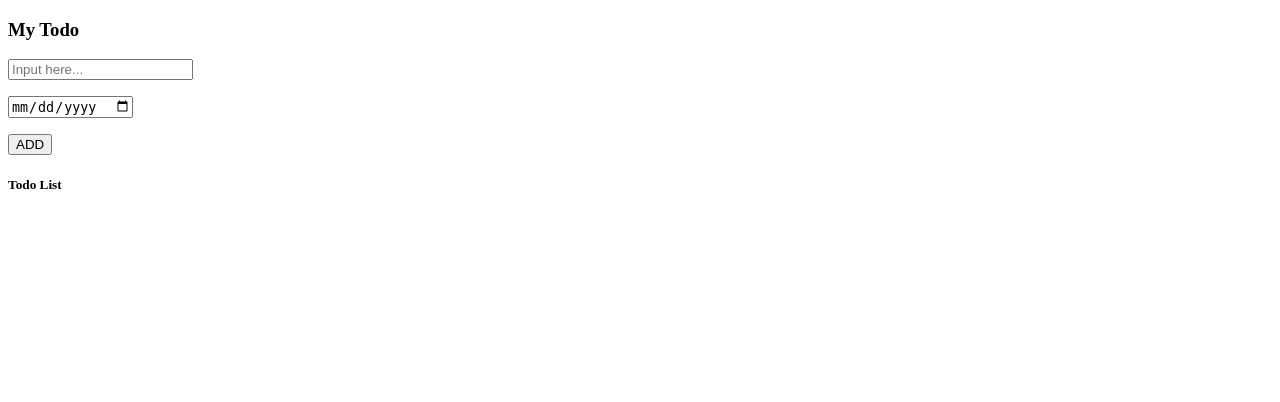
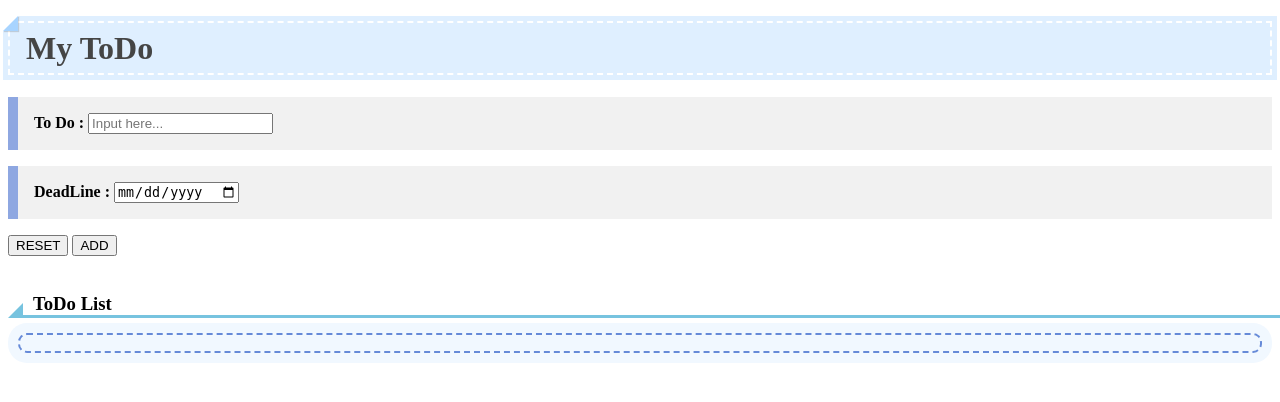
Before and after one commit to To-Ki-O/k-python-learning, a Django app: page / in a window 1280 px wide. Shown: the top 402 px of the page. Run offline with Django 4.2, Linux system fonts and the light colour scheme; data that the repository does not hold is empty.

Commit message:
Merge pull request #12 from ryosuke-betw/todolist-app-2 CSS適用など、まだPRを上げていないものがあったので、こちらで上げさせていただきます。

```diff
--- a/django/mysite/mysite/settings.py
+++ b/django/mysite/mysite/settings.py
@@ -123,3 +123,9 @@ STATIC_URL = 'static/'
 # https://docs.djangoproject.com/en/4.2/ref/settings/#default-auto-field
 
 DEFAULT_AUTO_FIELD = 'django.db.models.BigAutoField'
+
+# プロジェクトルートの static ディレクトリに配置されたファイルを読み込むように設定
+STATIC_URL = '/static/'
+STATICFILES_DIRS = [
+    BASE_DIR / "static",
+]
--- /dev/null
+++ b/django/mysite/static/todo/style.css
@@ -0,0 +1,71 @@
+h1 {
+  position: relative;
+  background: #dfefff;
+  box-shadow: 0px 0px 0px 5px #dfefff;
+  border: dashed 2px white;
+  padding: 0.2em 0.5em;
+  color: #454545;
+}
+
+h1:after {
+  position: absolute;
+  content: '';
+  left: -7px;
+  top: -7px;
+  border-width: 0 0 15px 15px;
+  border-style: solid;
+  border-color: #fff #fff #a8d4ff;
+  box-shadow: 1px 1px 1px rgba(0, 0, 0, 0.15);
+}
+
+h3 {
+  position: relative;
+  padding-left: 25px;
+}
+
+h3:before {
+  position: absolute;
+  content: '';
+  bottom: -3px;
+  left: 0;
+  width: 0;
+  height: 0;
+  border: none;
+  border-left: solid 15px transparent;
+  border-bottom: solid 15px rgb(119, 195, 223);
+}
+h3:after {
+  position: absolute;
+  content: '';
+  bottom: -3px;
+  left: 10px;
+  width: 100%;
+  border-bottom: solid 3px rgb(119, 195, 223);
+}
+
+p{
+  padding: 1em;
+  background-color: #f1f1f1;
+  border-left: 10px solid #8ea7e1;
+  font-weight: bold;
+}
+
+ul, ol {
+  padding: 0;
+  position: relative;
+}
+
+ul, ol {
+  background: #f1f8ff;
+  box-shadow: 0px 0px 0px 10px #f1f8ff;/*線の外側*/
+  border: dashed 2px #668ad8;/*破線*/
+  border-radius: 9px;
+  margin-left: 10px;/*はみ出ないように調整*/
+  margin-right: 10px;/*はみ出ないように調整*/
+  padding: 0.5em 0.5em 0.5em 2em;
+}
+
+ul li, ol li {
+  line-height: 1.5;
+  padding: 0.5em 0;
+}
--- a/django/mysite/todo/models.py
+++ b/django/mysite/todo/models.py
@@ -2,4 +2,4 @@ from django.db import models
 
 class Todo(models.Model):
    text = models.CharField(max_length=100)
-   deadline = models.DateField(auto_now=True)
+   deadline = models.DateField(auto_now=False)
--- a/django/mysite/todo/templates/index.html
+++ b/django/mysite/todo/templates/index.html
@@ -1,19 +1,23 @@
+{% load static %}
 <!DOCTYPE html>
 <html>
 <head>
  <meta charset="utf-8">
- <title>My Todo</title>
+ <title>My ToDo</title>
+ <link rel="stylesheet" href="{% static 'todo/style.css' %}" />
 </head>
 <body>
- <h3>My Todo</h3>
+ <h1>My ToDo</h1>
  <form action="/todos/add" method="POST">
    {% csrf_token %}
-   <p><input name="text" placeholder="Input here..."></p>
-   <p><input name="deadline" type="date" ></p>
+   <p>To Do  : <input name="text" placeholder="Input here..."></p>
+   <p>DeadLine : <input name="deadline" type="date" ></p>
+   <input type="reset" value="RESET">
    <button type="submit">ADD</button>
  </form>
 
- <h5>Todo List</h5>
+ <br>
+ <h3>ToDo List</h3>
  <ul>
    {% for todo in todos %}
    <li>
@@ -23,7 +27,7 @@
            style="display: inline;"
            method="POST">
        {% csrf_token %}
-       <button type="submit">DEL</button>
+       <button type="submit">DELETE</button>
      </form>
    </li>
    {% endfor %}
```
Also changed, not shown: django/mysite/todo/migrations/0003_todo_priority.py (added), django/mysite/todo/migrations/0004_remove_todo_priority_alter_todo_deadline.py (added).
